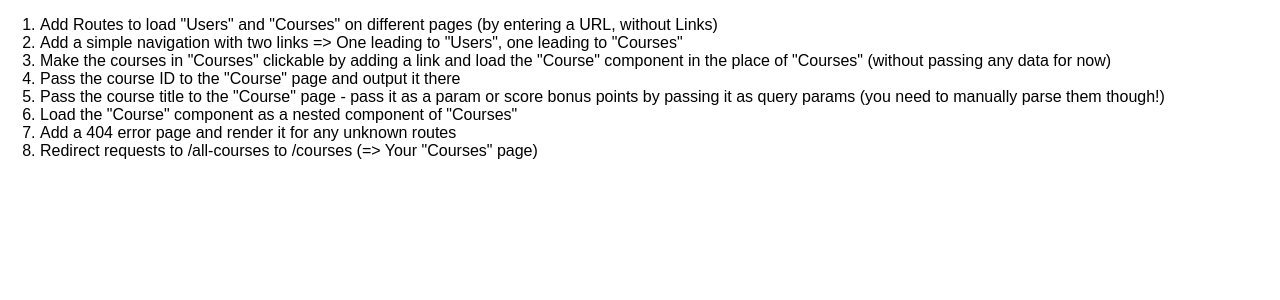
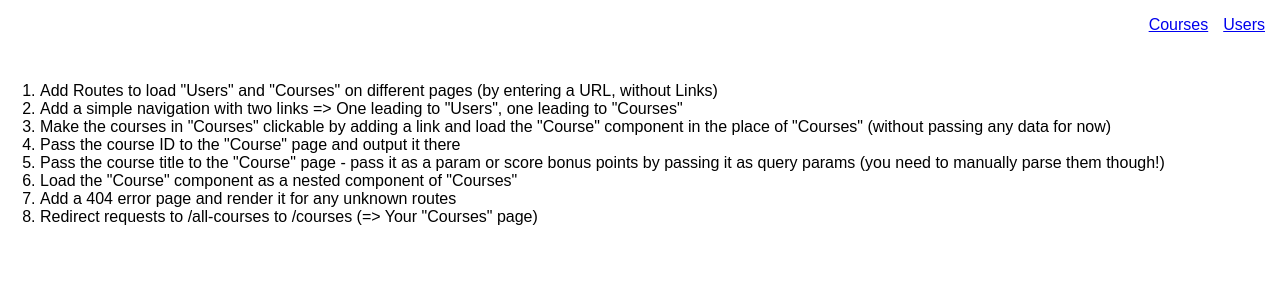
Before and after one commit to mahdouglass/react-routing-example, a React (Create React App) app: page / in a window 1280 px wide. Shown: the top 300 px of the page. Built offline with nearby package versions, Linux system fonts and the light colour scheme.

Commit message:
Create basic nav with some styling

```diff
--- a/src/App.js
+++ b/src/App.js
@@ -7,6 +7,12 @@
   render () {
     return (
       <div className="App">
+        <nav>
+          <ul>
+            <li><a href="/users">Users</a></li>
+            <li><a href="/courses">Courses</a></li>
+          </ul>
+        </nav>
         <ol style={{textAlign: 'left'}}>
           <li>Add Routes to load "Users" and "Courses" on different pages (by entering a URL, without Links)</li>
           <li>Add a simple navigation with two links => One leading to "Users", one leading to "Courses"</li>
--- a/src/index.css
+++ b/src/index.css
@@ -4,3 +4,14 @@
   font-family: sans-serif;
   text-align: center;
 }
+
+nav {
+  height: 50px;
+  width: 100%;
+}
+
+ul li {
+  float: right;
+  list-style: none;
+  margin-right: 15px;
+}
```
